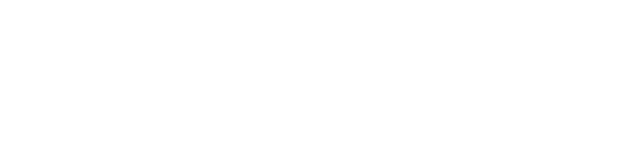
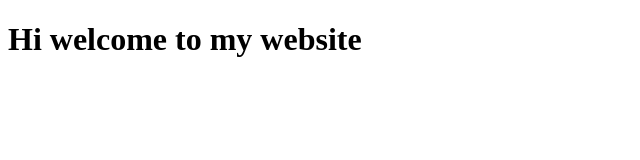
Before and after one commit to darian29/project-1, a plain HTML site: page index.html in a window 1280 px wide. Shown: the whole page, without its empty margins (0-640 px from the left). Drawn offline with Linux system fonts and the light colour scheme.

Commit message:
Added title to index

```diff
--- a/index.html
+++ b/index.html
@@ -4,6 +4,6 @@
 
     </head>
     <body>
-
+        <h1>Hi welcome to my website</h1>
     </body>
 </html>
```
